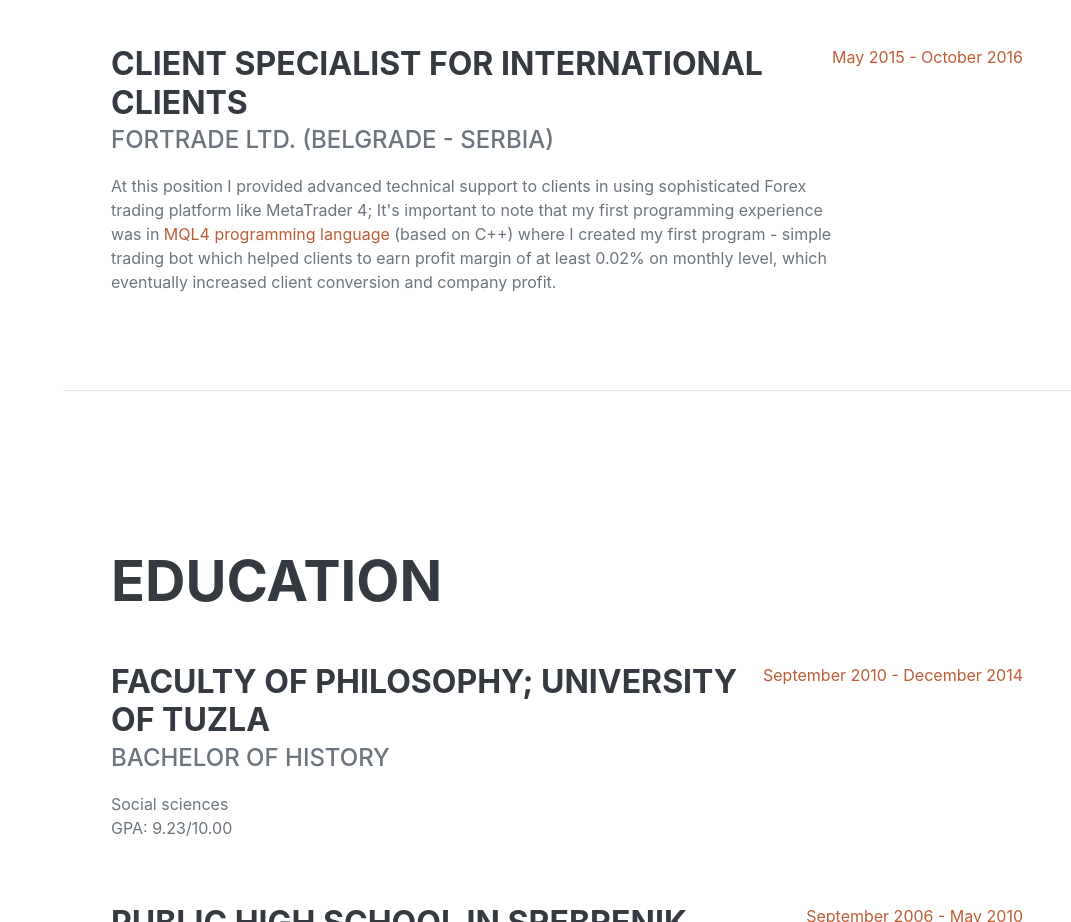
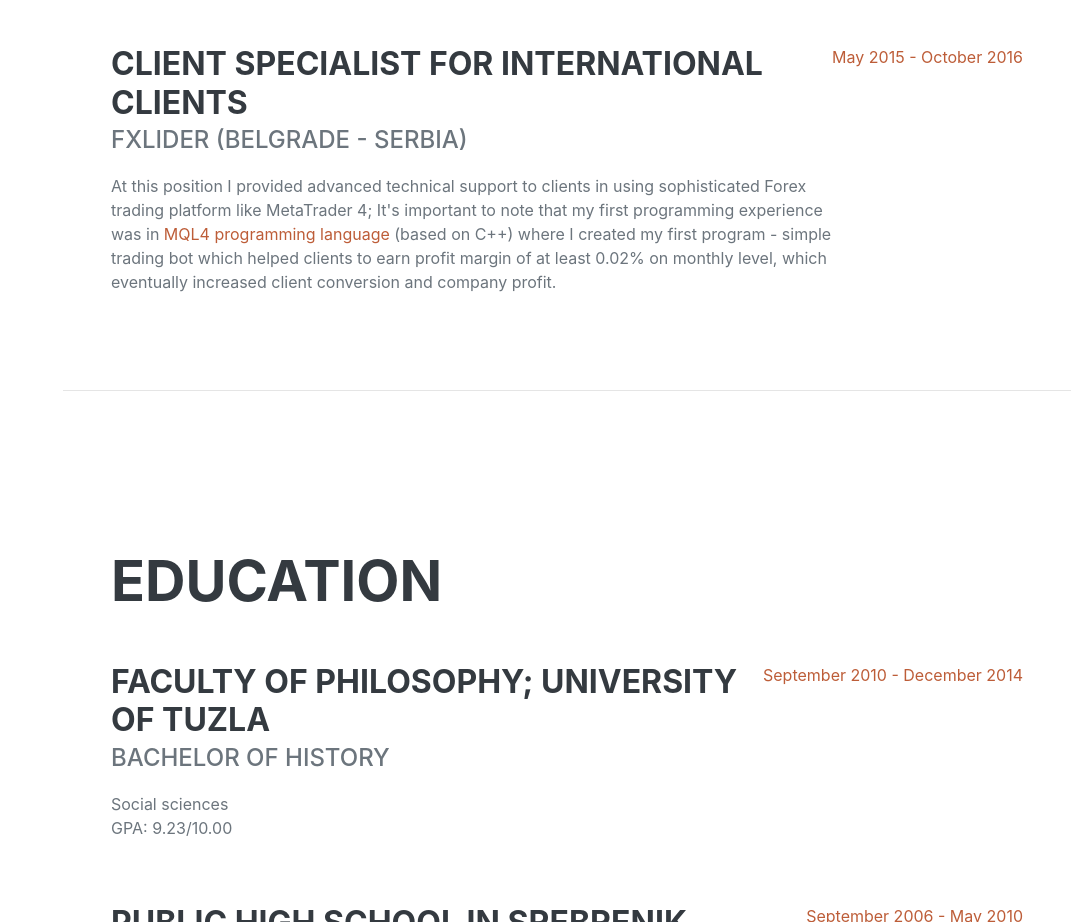
Before and after one commit to b-husein/online-resume, a plain HTML site: page index.html in a window 1280 px wide. Shown: the part 1803-2725 px from the top of the page, without its empty margins (209-1280 px from the left). Drawn offline with nearby package versions, Linux system fonts and the light colour scheme; a web font is replaced by a local one.

Commit message:
updated work info.

```diff
--- a/index.html
+++ b/index.html
@@ -214,7 +214,7 @@
             <div class="flex-grow-1">
               <h3 class="mb-0">Client Specialist for International Clients</h3>
               <div class="subheading mb-3">
-                Fortrade Ltd. (Belgrade - Serbia)
+                FxLider (Belgrade - Serbia)
               </div>
               <p>
                 At this position I provided advanced technical support to
```
